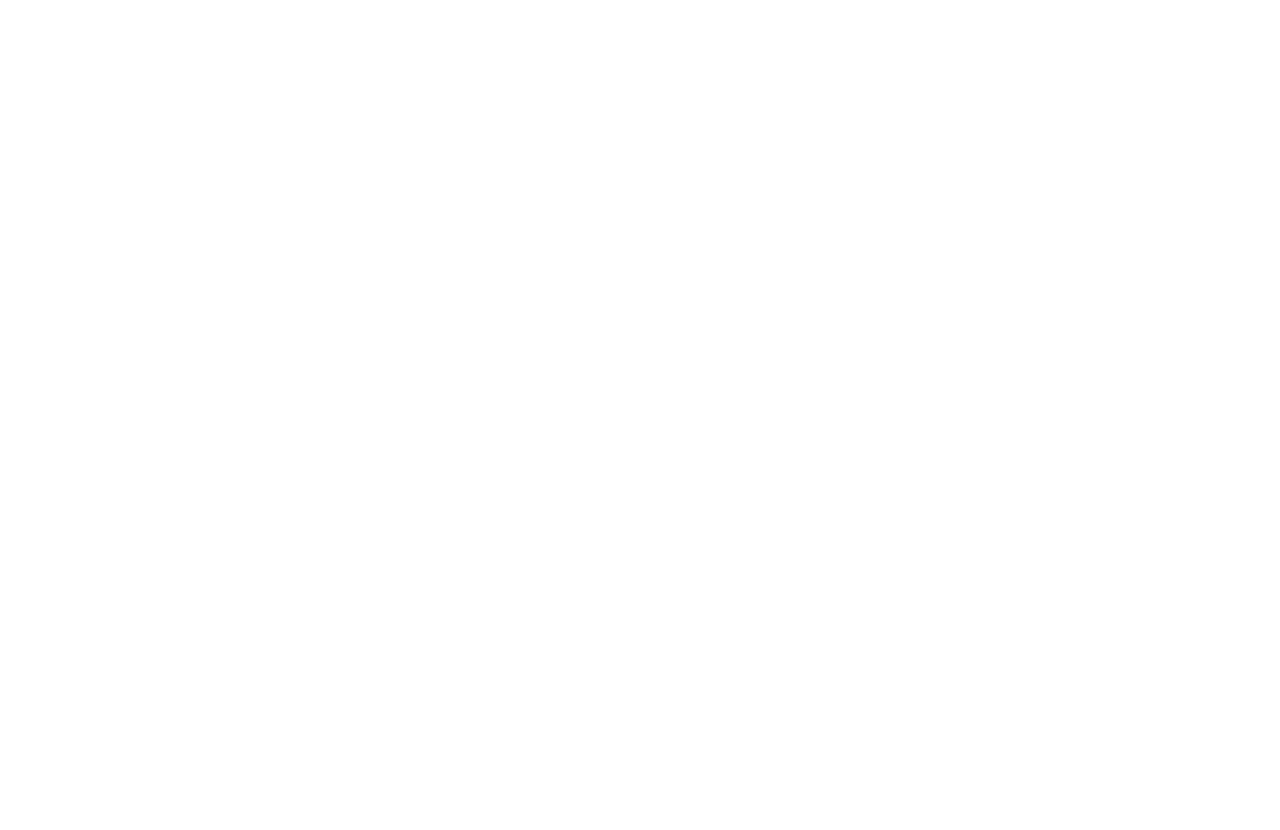
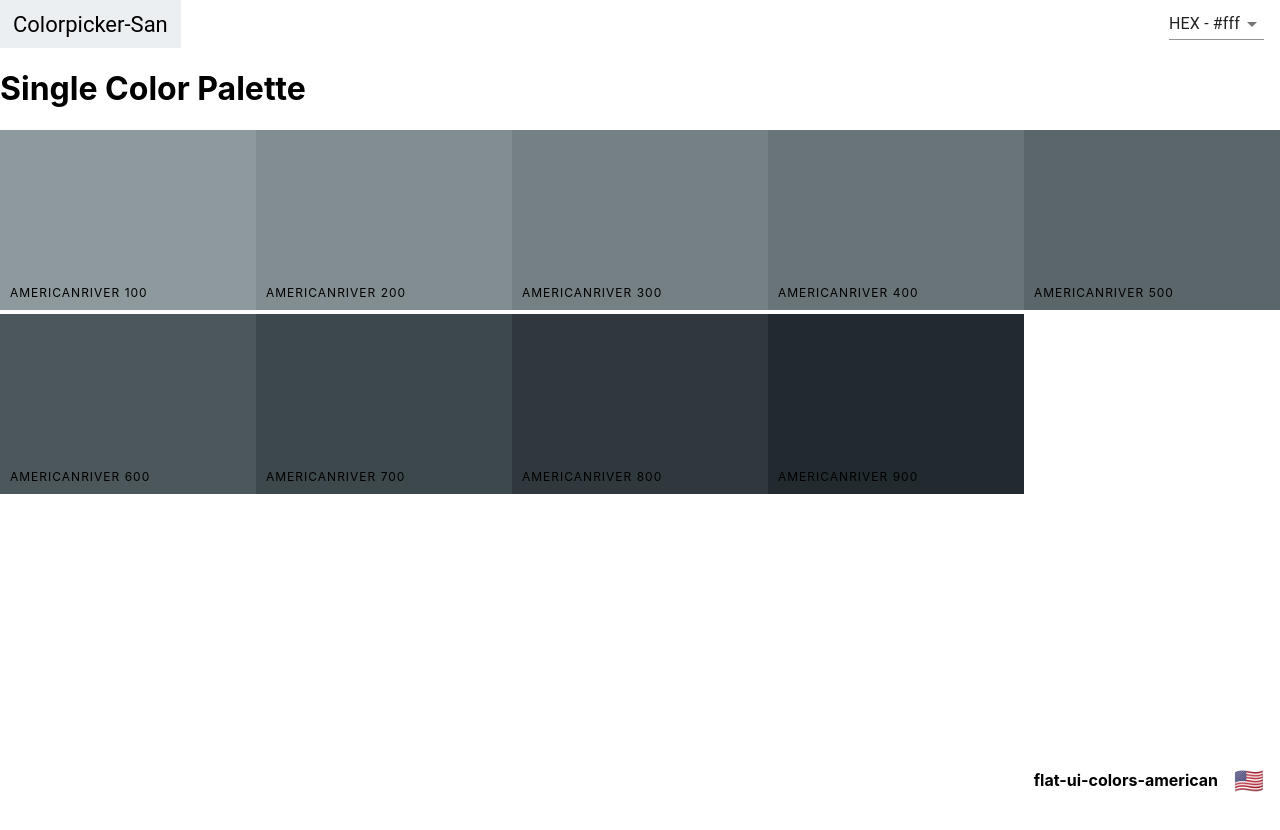
Before and after one commit to khatrisaugat/Color-app, a React (Create React App) app: page /palette/flat-ui-colors-american/americanriver in a window 1280 px wide. Shown: the top 830 px of the page. Before the commit the page ends 800 px from the top, so only its background shows below. Built offline with nearby package versions, Linux system fonts and the light colour scheme.

Commit message:
single color palette component added

```diff
--- a/src/App.js
+++ b/src/App.js
@@ -1,8 +1,9 @@
-import React, { Component } from 'react';
+import React, { Component } from "react";
 import { Route, Switch } from "react-router-dom";
-import Palette from './Palette';
-import PaletteList from './PaletteList';
-import seedColors from './seedColors';
+import Palette from "./Palette";
+import PaletteList from "./PaletteList";
+import SingleColorPalette from "./SingleColorPalette";
+import seedColors from "./seedColors";
 import { generatePalette } from "./colorHelpers";
 
 class App extends Component {
@@ -14,8 +15,26 @@ class App extends Component {
   render() {
     return (
       <Switch>
-        <Route exact path="/" render={(routeProps) => <PaletteList palettes={seedColors} {...routeProps} />} />
-        <Route exact path="/palette/:id" render={routeProps => <Palette palette={generatePalette(this.findPalette(routeProps.match.params.id))} />} />
+        <Route
+          exact
+          path="/"
+          render={routeProps => (
+            <PaletteList palettes={seedColors} {...routeProps} />
+          )}
+        />
+        <Route
+          exact
+          path="/palette/:id"
+          render={routeProps => (
+            <Palette
+              palette={generatePalette(
+                this.findPalette(routeProps.match.params.id)
+              )}
+            />
+          )}
+        />
+        <Route exact path="/palette/:paletteId/:colorId" render={routeProps => <SingleColorPalette colorId={routeProps.match.params.colorId} palette={generatePalette(
+          this.findPalette(routeProps.match.params.paletteId))} />} />
       </Switch>
       // <div>
       //   <Palette palette={generatePalette(seedColors[2])} />
--- a/src/ColorBox.js
+++ b/src/ColorBox.js
@@ -1,5 +1,6 @@
 import React, { Component } from 'react';
 import { CopyToClipboard } from 'react-copy-to-clipboard';
+import { Link } from 'react-router-dom';
 import './ColorBox.css';
 
 export default class ColorBox extends Component {
@@ -14,7 +15,7 @@ export default class ColorBox extends Component {
         });
     }
     render() {
-        const { name, background } = this.props;
+        const { name, background, paletteId, id, showLink } = this.props;
         return (
             <CopyToClipboard text={background} onCopy={this.changeCopyState}>
                 <div style={{ background }} className="ColorBox">
@@ -30,9 +31,13 @@ export default class ColorBox extends Component {
                         </div>
                         <button className="copy-button">Copy</button>
                     </div>
-                    <span className="see-more">MORE</span>
+                    {showLink && (
+                        <Link to={`/palette/${paletteId}/${id}`} onClick={e => e.stopPropagation()}>
+                            <span className="see-more">MORE</span>
+                        </Link>
+                    )}
                 </div>
-            </CopyToClipboard>
+            </CopyToClipboard >
         )
     }
 }
--- a/src/Navbar.js
+++ b/src/Navbar.js
@@ -26,19 +26,21 @@ export default class Navbar extends Component {
         this.setState({ open: false });
     }
     render() {
-        const { level, changeLevel } = this.props;
+        const { level, changeLevel, showingAllColors } = this.props;
         const { format } = this.state;
         return (
             <header className="Navbar">
                 <div className="logo">
                     <Link to="/">Colorpicker-San</Link>
                 </div>
-                <div className="slider-container">
-                    <span>Level: {level}</span>
-                    <div className="slider">
-                        <Slider defaultValue={level} min={100} max={900} step={100} onChange={changeLevel} />
+                {showingAllColors && (
+                    <div className="slider-container">
+                        <span>Level: {level}</span>
+                        <div className="slider">
+                            <Slider defaultValue={level} min={100} max={900} step={100} onChange={changeLevel} />
+                        </div>
                     </div>
-                </div>
+                )}
                 <div className="select-container">
                     <Select value={format} onChange={this.handleChange}>
                         <MenuItem value="hex">HEX - #fff</MenuItem>
--- a/src/Palette.js
+++ b/src/Palette.js
@@ -3,6 +3,7 @@ import ColorBox from './ColorBox';
 import Navbar from './Navbar';
 
 import './Palette.css';
+import PaletteFooter from './PaletteFooter';
 
 export default class Palette extends Component {
     constructor(props) {
@@ -20,26 +21,23 @@ export default class Palette extends Component {
         this.setState({ format: value });
     }
     render() {
-        const { colors, paletteName, emoji } = this.props.palette;
+        const { colors, paletteName, emoji, id } = this.props.palette;
         const { level, format } = this.state;
         const colorBoxes = colors[level].map(color => (
-            <ColorBox background={color[format]} name={color.name} key={color.id} />
+            <ColorBox background={color[format]} name={color.name} key={color.id} id={color.id} paletteId={id} showLink />
         ));
         return (
             <div className="Palette">
 
                 {/* <h1>Palette</h1> */}
                 {/* Navbar */}
-                <Navbar level={level} changeLevel={this.changeLevel} handleChange={this.changeFormat} />
+                <Navbar level={level} changeLevel={this.changeLevel} handleChange={this.changeFormat} showingAllColors />
                 <div className="Palette-colors">
                     {/* bunch of color boxes */}
                     {colorBoxes}
                 </div>
                 {/* footer*/}
-                <footer className="Palette-footer">
-                    {paletteName}
-                    <span className="emoji">{emoji}</span>
-                </footer>
+                <PaletteFooter paletteName={paletteName} emoji={emoji} />
             </div>
         )
     }
--- /dev/null
+++ b/src/PaletteFooter.js
@@ -0,0 +1,13 @@
+import React from 'react';
+
+function PaletteFooter(props) {
+    const { paletteName, emoji } = props;
+    return (
+        <footer className="Palette-footer">
+            {paletteName}
+            <span className="emoji">{emoji}</span>
+        </footer>
+    )
+}
+
+export default PaletteFooter;
--- /dev/null
+++ b/src/SingleColorPalette.js
@@ -0,0 +1,39 @@
+import React, { Component } from 'react';
+import ColorBox from "./ColorBox";
+import Navbar from "./Navbar";
+import PaletteFooter from "./PaletteFooter";
+
+export default class SingleColorPalette extends Component {
+    constructor(props) {
+        super(props);
+        this._shades = this.gatherShades(this.props.palette, this.props.colorId);
+        this.state = { format: "hex" };
+        this.changeFormat = this.changeFormat.bind(this);
+    }
+    gatherShades(palette, colorToFilterBy) {
+        let shades = [];
+        let allColors = palette.colors;
+        for (let key in allColors) {
+            shades = shades.concat(allColors[key].filter(color => color.id === colorToFilterBy));
+        }
+        return shades.slice(1);
+    }
+    changeFormat(value) {
+        this.setState({ format: value });
+    }
+    render() {
+        const { palette } = this.props;
+        const { format } = this.state;
+        const colorBoxes = this._shades.map(color => (<ColorBox key={color.name} name={color.name} background={color[format]} showLink={false} />))
+        return (
+            <div className="Palette">
+                <Navbar handleChange={this.changeFormat} showingAllColors={false} />
+                <h1>Single Color Palette</h1>
+                <div className="Palette-colors">
+                    {colorBoxes}
+                </div>
+                <PaletteFooter paletteName={palette.id} emoji={palette.emoji} />
+            </div>
+        )
+    }
+}
--- a/src/colorHelpers.js
+++ b/src/colorHelpers.js
@@ -1,6 +1,7 @@
 import chroma from "chroma-js";
 const levels = [50, 100, 200, 300, 400, 500, 600, 700, 800, 900];
 function generatePalette(starterPalette) {
+    // console.log(starterPalette);
     let newPalette = {
         paletteName: starterPalette.paletteName,
         id: starterPalette.id,
```
